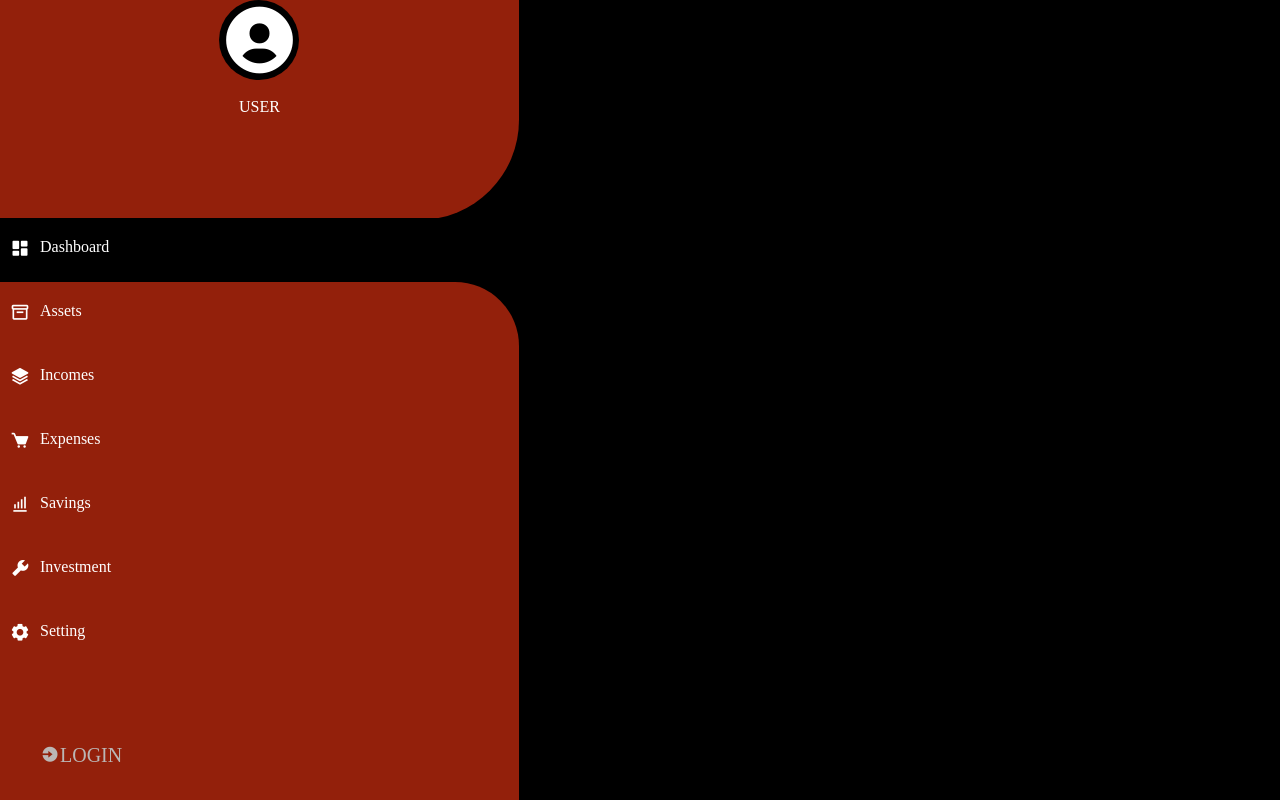
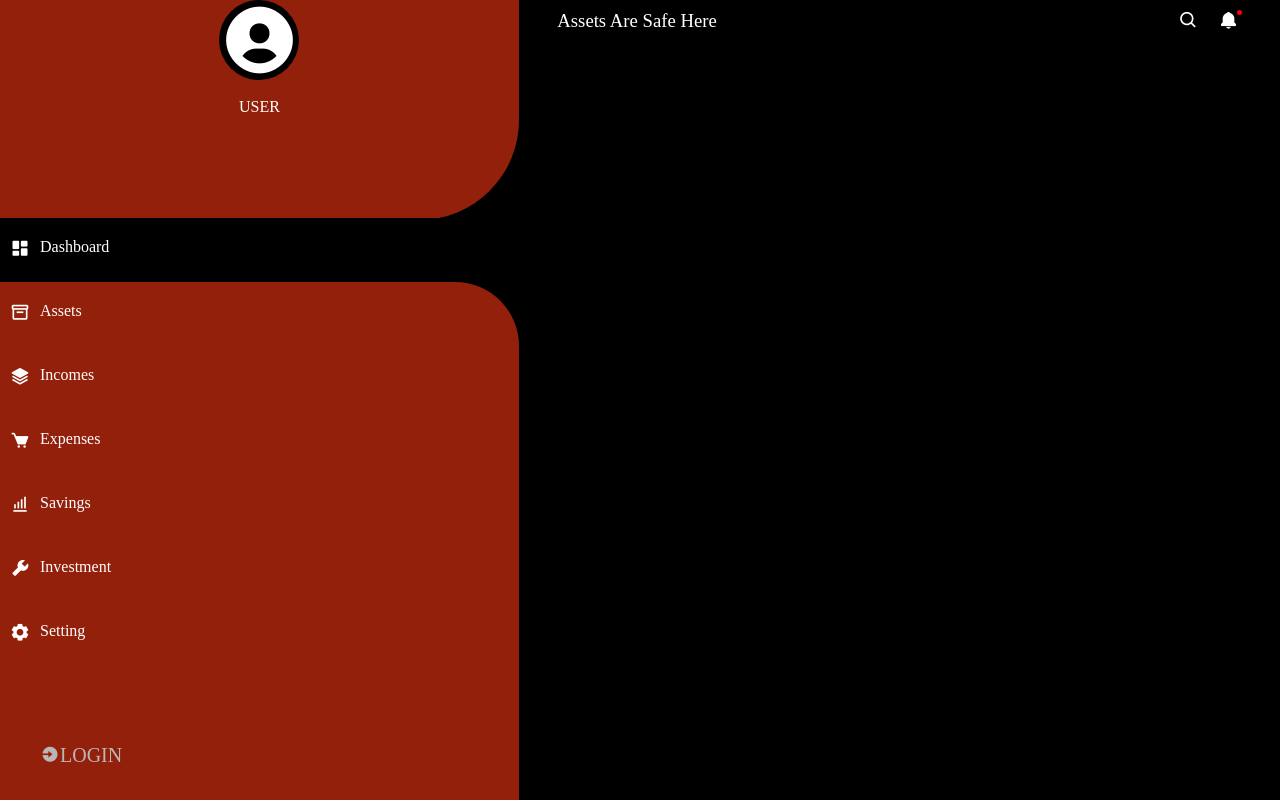
Before and after one commit to Lovethrech/personal-finance-manager, a Vue app: page /expenses in a window 1280 px wide. Built offline with nearby package versions, Linux system fonts and the light colour scheme.

Commit message:
...working other necessary page in view folder.

```diff
--- a/src/components/expenses/MainTopNav.vue
+++ b/src/components/expenses/MainTopNav.vue
@@ -1,3 +1,42 @@
+<script setup>
+import {ref} from "vue";
+
+const displaySearchBox=ref({display:"none", transition:"all 2s"});
+const defaultSearchIcon=ref("<i class='bx bx-search' ></i>");
+
+const viewSearchBox=()=>{
+    if (defaultSearchIcon.value=== "<i class='bx bx-search' ></i>"){
+        defaultSearchIcon.value="<i class='bx bx-search-alt' ></i>";
+        displaySearchBox.value.display="flex";
+    }
+    else{
+        defaultSearchIcon.value="<i class='bx bx-search' ></i>";
+        displaySearchBox.value.display="none";
+    }
+}
+</script>
+
 <template>
-
+    <section class="main-top-nav-main-ctn">
+        <div class="main-top-nav-mini-ctn">
+            <h1 class="user-welcome-msg">
+                Assets are safe here
+            </h1>
+            <section class="main-top-nav-main-nav-ctn">
+                <div class="search-box-ctn" :style="displaySearchBox">
+                    <input type="text" class="search-box" placeholder="Search...">
+                    <div class="search-icon-ctn">
+                        <i class='bx bx-search' ></i>
+                    </div>
+                </div>
+                <div class="search-icon-ctn-general" v-html="defaultSearchIcon" :onClick="viewSearchBox"></div>
+                <div class="notication-content-ctn">
+                    <div class="notification-icon-ctn">
+                        <i class='bx bxs-bell' ></i>
+                    </div>
+                    <div class="notification-red-dot"></div>
+                </div>
+            </section>
+        </div>
+    </section>
 </template>
```
